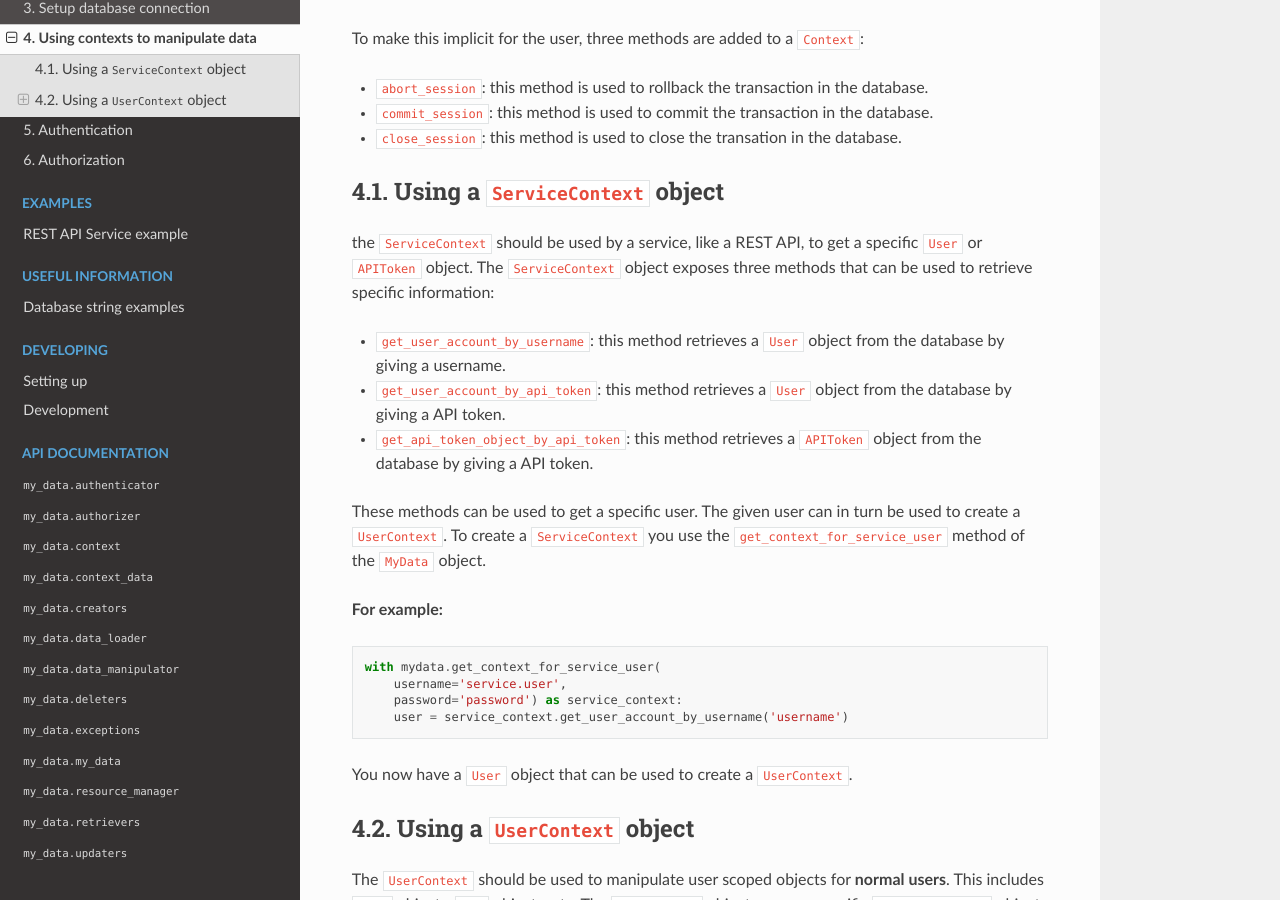
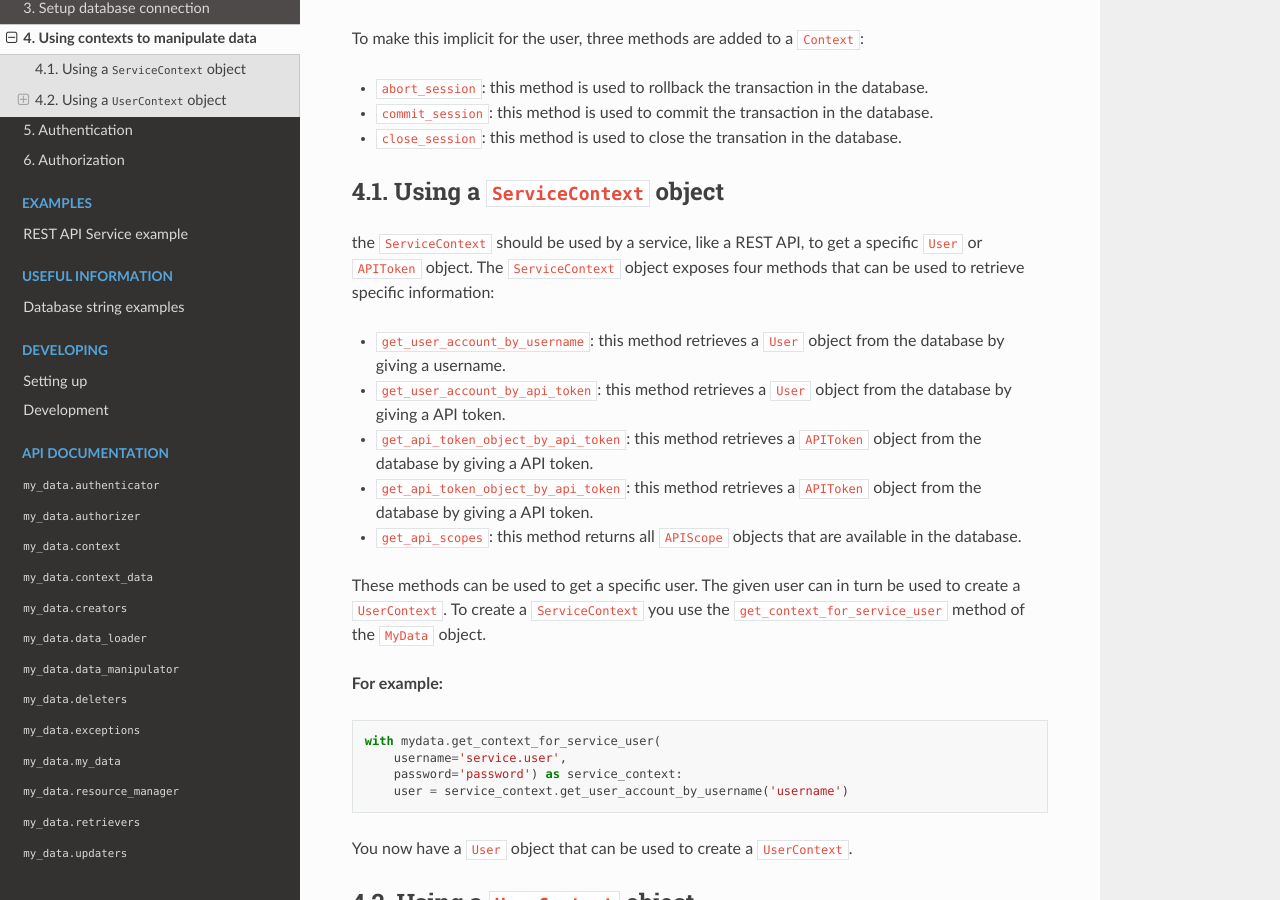
Before and after one commit to DarylStark/my_data, a Sphinx documentation site: the page built from docs/source/usage/contexts.rst, in a window 1280 px wide and 900 px high, scrolled down 722 px. Built offline with Sphinx 7.4.7 and the Read the Docs theme 2.0.0, drawn with Linux system fonts in a browser that asks for light colours.

Commit message:
Update documentation about `ServiceContext`

```diff
--- a/docs/source/usage/contexts.rst
+++ b/docs/source/usage/contexts.rst
@@ -24,11 +24,13 @@ To make this implicit for the user, three methods are added to a ``Context``:
 Using a ``ServiceContext`` object
 ---------------------------------
 
-the ``ServiceContext`` should be used by a service, like a REST API, to get a specific ``User`` or ``APIToken`` object. The ``ServiceContext`` object exposes three methods that can be used to retrieve specific information:
+the ``ServiceContext`` should be used by a service, like a REST API, to get a specific ``User`` or ``APIToken`` object. The ``ServiceContext`` object exposes four methods that can be used to retrieve specific information:
 
 -   ``get_user_account_by_username``: this method retrieves a ``User`` object from the database by giving a username.
 -   ``get_user_account_by_api_token``: this method retrieves a ``User`` object from the database by giving a API token.
 -   ``get_api_token_object_by_api_token``: this method retrieves a ``APIToken`` object from the database by giving a API token.
+-   ``get_api_token_object_by_api_token``: this method retrieves a ``APIToken`` object from the database by giving a API token.
+-   ``get_api_scopes``: this method returns all ``APIScope`` objects that are available in the database.
 
 These methods can be used to get a specific user. The given user can in turn be used to create a ``UserContext``. To create a ``ServiceContext`` you use the ``get_context_for_service_user`` method of the ``MyData`` object.
 
```
